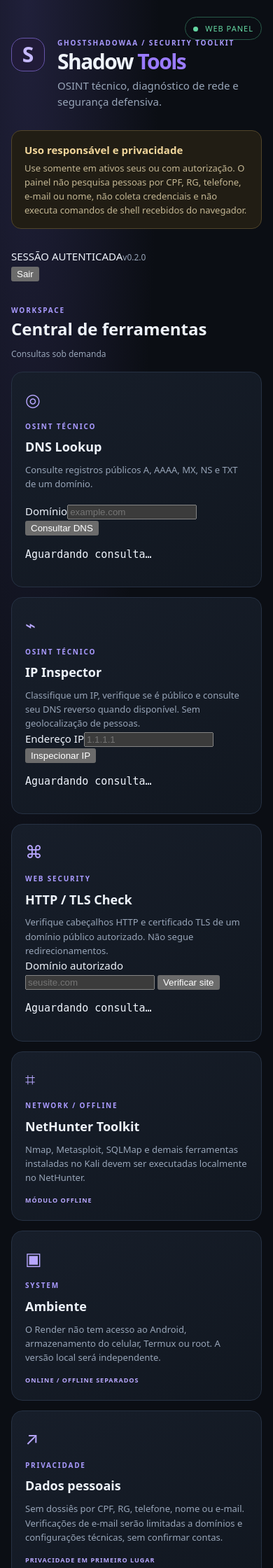
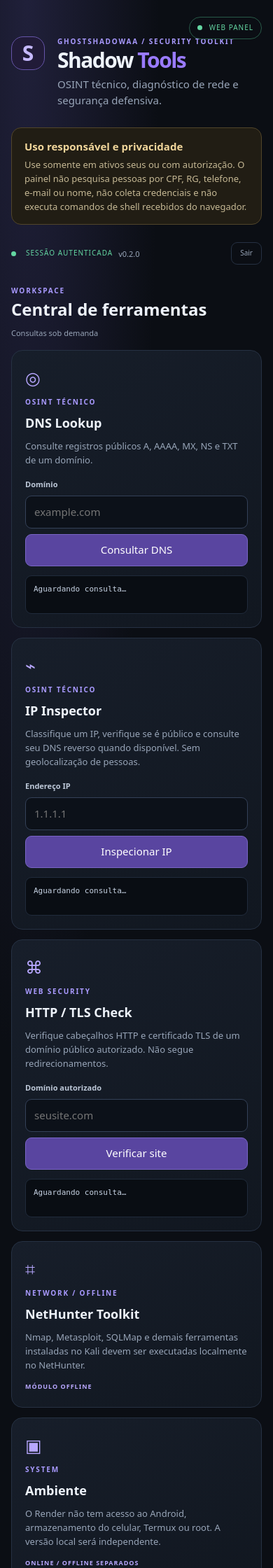
Before and after one commit to ghostshadowaa/TOOLS, a Flask app: page / in a window 390 px wide. Shown: the top 2240 px of the page at 70% size. Run offline with Flask 3, Linux system fonts and the light colour scheme; the visitor is signed in with stand-in values (Sample User, id 1).

Commit message:
Style responsive interactive dashboard

```diff
--- a/static/style.css
+++ b/static/style.css
@@ -1,28 +1,33 @@
-:root{color-scheme:dark;--bg:#0b0e14;--panel:#141a24;--line:#263143;--text:#eef3fb;--muted:#98a5b8;--accent:#9a7bff;--green:#64d6a2}
+:root{color-scheme:dark;--bg:#0b0e14;--panel:#141a24;--line:#263143;--text:#eef3fb;--muted:#98a5b8;--accent:#9a7bff;--green:#64d6a2;--danger:#ff8585}
 *{box-sizing:border-box}
 body{margin:0;background:radial-gradient(ellipse at 10% 0%,#20203a 0,transparent 38%),var(--bg);color:var(--text);font:15px/1.55 system-ui,-apple-system,Segoe UI,sans-serif}
-.shell{width:min(1080px,calc(100% - 32px));margin:42px auto}
-.top{display:flex;align-items:center;gap:18px;position:relative;margin-bottom:28px}
-.brand-mark{width:58px;height:58px;border:1px solid #6655a9;border-radius:17px;display:grid;place-items:center;color:#c6b9ff;font-size:30px;font-weight:800;background:#211b38}
+.shell{width:min(1120px,calc(100% - 32px));margin:36px auto}
+.top{display:flex;align-items:center;gap:18px;position:relative;margin-bottom:26px}
+.brand-mark{width:58px;height:58px;flex:0 0 58px;border:1px solid #6655a9;border-radius:17px;display:grid;place-items:center;color:#c6b9ff;font-size:30px;font-weight:800;background:#211b38}
 h1{font-size:clamp(30px,5vw,44px);line-height:1.05;margin:2px 0 8px;letter-spacing:-1.5px}
-h1 span{color:var(--accent)}
-h2{font-size:24px;margin:0}
-h3{font-size:18px;margin:8px 0}
-p{margin:0}
-.eyebrow,.card-meta{font-size:10px;letter-spacing:1.8px;color:#a99aff;font-weight:800}
-.muted{color:var(--muted)}
-.status{margin-left:auto;border:1px solid #285a48;color:var(--green);border-radius:99px;padding:7px 11px;font-size:11px;letter-spacing:1px}
-.status i{display:inline-block;width:7px;height:7px;background:var(--green);border-radius:50%;margin-right:6px}
-.notice{border:1px solid #51452a;background:#211d14;border-radius:14px;padding:16px 18px;margin:28px 0;color:#f1d69b}
-.notice p{color:#c5b894;margin-top:4px;font-size:13px}
-.section-head{display:flex;align-items:end;justify-content:space-between;margin:34px 0 16px}
-.tag{color:var(--muted);font-size:12px}
+h1 span{color:var(--accent)}h2{font-size:24px;margin:0}h3{font-size:18px;margin:8px 0}p{margin:0}
+.eyebrow,.card-meta{font-size:10px;letter-spacing:1.8px;color:#a99aff;font-weight:800}.muted{color:var(--muted)}
+.status{margin-left:auto;border:1px solid #285a48;color:var(--green);border-radius:99px;padding:7px 11px;font-size:10px;letter-spacing:1px;white-space:nowrap}
+.status i,.live-dot{display:inline-block;width:7px;height:7px;background:var(--green);border-radius:50%;margin-right:6px}
+.notice{border:1px solid #51452a;background:#211d14;border-radius:14px;padding:15px 18px;margin:25px 0;color:#f1d69b}.notice p{color:#c5b894;margin-top:4px;font-size:13px}
+.section-head{display:flex;align-items:end;justify-content:space-between;margin:30px 0 16px}.tag{color:var(--muted);font-size:11px}
 .grid{display:grid;grid-template-columns:repeat(3,minmax(0,1fr));gap:14px}
-.tool-card{background:linear-gradient(145deg,#171e2a,#111720);border:1px solid var(--line);border-radius:16px;padding:19px;min-height:205px;transition:.2s}
-.tool-card:hover{border-color:#6253a4;transform:translateY(-2px)}
-.tool-icon{font-size:25px;color:#b8a7ff;margin-bottom:12px}
-.tool-card p{color:var(--muted);font-size:13px;min-height:58px}
-.state{display:inline-block;margin-top:16px;color:#b8a7ff;font-size:9px;font-weight:800;letter-spacing:1px}
-footer{display:flex;justify-content:space-between;gap:12px;border-top:1px solid var(--line);margin-top:34px;padding-top:18px;color:var(--muted);font-size:11px;letter-spacing:.7px}
-@media(max-width:760px){.grid{grid-template-columns:repeat(2,minmax(0,1fr))}.shell{margin:24px auto}.status{position:absolute;right:0;top:0}.top{padding-top:30px}}
-@media(max-width:480px){.grid{grid-template-columns:1fr}.top{align-items:flex-start}.brand-mark{width:48px;height:48px;flex:0 0 48px}.section-head{align-items:flex-start;gap:8px;flex-direction:column}footer{flex-direction:column}}
+.tool-card,.panel,.results-help{background:linear-gradient(145deg,#171e2a,#111720);border:1px solid var(--line);border-radius:16px;padding:19px}
+.tool-card{min-width:0;transition:border-color .2s}.tool-card:hover{border-color:#6253a4}
+.tool-icon{font-size:25px;color:#b8a7ff;margin-bottom:9px}.tool-card p,.results-help p{color:var(--muted);font-size:13px;min-height:42px}
+.tool-form{display:grid;gap:8px;margin-top:16px}.tool-form label,.login label{font-size:11px;color:#bdc8d8;font-weight:650}
+input{width:100%;min-width:0;border:1px solid #344158;border-radius:9px;padding:11px 12px;background:#0c1119;color:var(--text);font:inherit;outline:none}
+input:focus{border-color:var(--accent);box-shadow:0 0 0 2px #9a7bff22}
+button{border:1px solid #7965c5;border-radius:9px;padding:10px 13px;background:#5945a0;color:white;font-weight:750;font:inherit;cursor:pointer}
+button:hover{filter:brightness(1.12)}button:disabled{opacity:.45;cursor:not-allowed}.ghost{background:transparent;border-color:var(--line);color:var(--muted);padding:7px 12px}
+.output{white-space:pre-wrap;overflow-wrap:anywhere;max-height:240px;overflow:auto;background:#090d13;border:1px solid #202b3b;border-radius:9px;padding:11px;margin:13px 0 0;color:#c8d4e5;font:11px/1.5 ui-monospace,monospace;min-height:55px}
+.state{display:inline-block;margin-top:14px;color:#b8a7ff;font-size:9px;font-weight:800;letter-spacing:1px}
+.toolbar{display:flex;justify-content:space-between;align-items:center;color:var(--green);font-size:10px;letter-spacing:1px}
+.toolbar>div{display:flex;align-items:center;gap:8px}.toolbar .tag{letter-spacing:0}
+.results-help{margin-top:16px}.results-help p{margin-top:5px;min-height:0}
+.login{max-width:480px;margin:30px auto}.login h2{margin:5px 0}.login form{display:grid;gap:9px;margin-top:18px}
+.error{color:var(--danger);margin-top:12px}.warning{color:#f1d69b;margin-top:12px;font-size:13px}
+.info-card{min-height:225px}
+footer{display:flex;justify-content:space-between;gap:12px;border-top:1px solid var(--line);margin-top:32px;padding-top:17px;color:var(--muted);font-size:10px;letter-spacing:.7px}
+@media(max-width:800px){.grid{grid-template-columns:repeat(2,minmax(0,1fr))}.shell{margin:24px auto}}
+@media(max-width:540px){.grid{grid-template-columns:1fr}.top{align-items:flex-start;padding-top:28px}.brand-mark{width:48px;height:48px;flex-basis:48px}.status{position:absolute;right:0;top:0}.section-head{align-items:flex-start;gap:6px;flex-direction:column}footer{flex-direction:column}.tool-card p{min-height:0}}
```
